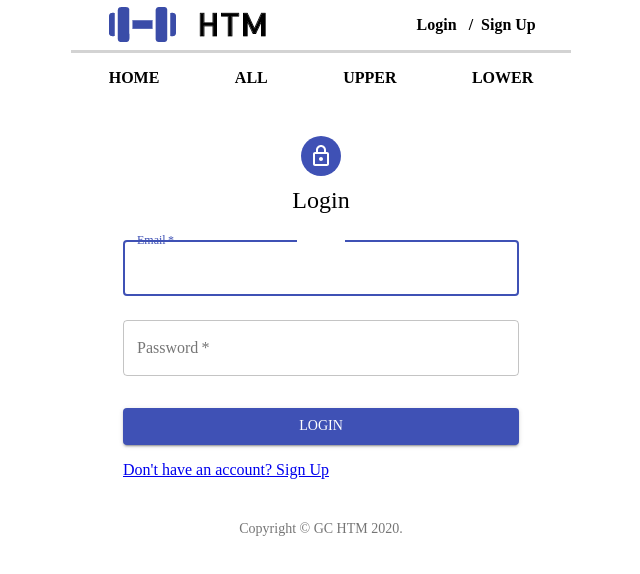
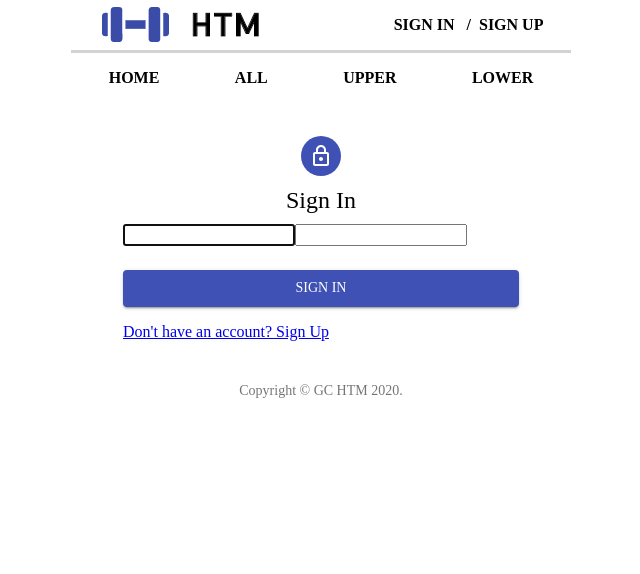
Before and after one commit to GC-P-Project/HTM-Front, a React (Create React App) app: page /#/login in a window 1280 px wide. Shown: the top 574 px of the page, without its empty margins (319-959 px from the left). Built offline with nearby package versions, Linux system fonts and the light colour scheme; a web font is replaced by a local one.

Commit message:
modified: 서버 연결 위해 login signup 수정

```diff
--- a/public/index.html
+++ b/public/index.html
@@ -2,11 +2,11 @@
 <html lang="ko">
     <head>
         <meta charset="utf-8" />
-        <title>GC P Project</title>
+        <title>HTM</title>
         <link rel="stylesheet" href="index.css" />
     </head>
     <body>
-        <noscript>GC P Project</noscript>
+        <noscript>HTM</noscript>
         <div id="root"></div>
     </body>
 </html>
--- a/src/components/login/LoginWrap.js
+++ b/src/components/login/LoginWrap.js
@@ -1,14 +1,8 @@
-import React from "react";
+import React, {useState, useEffect} from "react";
 import { Link } from "react-router-dom";
-import Avatar from "@material-ui/core/Avatar";
-import Button from "@material-ui/core/Button";
-import TextField from "@material-ui/core/TextField";
-import Grid from "@material-ui/core/Grid";
+import { TextField, Typography } from "@material-ui/core";
 import LockOutlinedIcon from "@material-ui/icons/LockOutlined";
-import Typography from "@material-ui/core/Typography";
-import { makeStyles } from "@material-ui/core/styles";
-import { MuiThemeProvider, createMuiTheme } from "@material-ui/core/styles";
-import Container from "@material-ui/core/Container";
+import { Avatar, Button, Container, createMuiTheme, Grid, makeStyles, MuiThemeProvider, } from "@material-ui/core";
 
 const backgroundTheme = createMuiTheme({
     palette: {
@@ -17,7 +11,7 @@ const backgroundTheme = createMuiTheme({
         },
     },
     typography: {
-        fontFamily: 'LotteMartDream',
+        fontFamily: "LotteMartDream",
     },
 });
 
@@ -44,6 +38,68 @@ const useStyles = makeStyles((theme) => ({
 function LoginWrap() {
     const classes = useStyles();
 
+    const loginActive = window.sessionStorage.getItem("email");
+    const loginFlag = loginActive !== null ? true : false;
+
+    const [email, setEmail] = useState("");
+    const [password, setPassword] = useState("");
+
+    const changeInput = (e) => {
+        let type = e.target.className;
+        if (type === "email") {
+            setEmail(e.target.value);
+        } else {
+            setPassword(e.target.value);
+        }
+    };
+
+    useEffect(() => {
+        if (loginFlag) {
+            window.history.go(-1);
+        }
+    }, []);
+
+    const enterKey = () => {
+        if (window.event.keyCode === 13) {
+            LoginSubmit();
+        }
+    };
+
+    const sessionSave = (seesionName, sessionData) => {
+        window.sessionStorage.setItem(seesionName, sessionData);
+    };
+
+    const LoginSubmit = async () => {
+        if (email && password !== "") {
+            const response = await fetch("http://54.180.123.156:8080/user/signIn", {
+                method: "POST",
+                headers: {
+                    "Content-Type": "application/json",
+                },
+                body: JSON.stringify({
+                    email: email,
+                    password: password,
+                }),
+            })
+                .then(async (response) => {
+                    const response_json = await response.json();
+                    const member = response_json.user[0];
+                    sessionSave("email", member["email"]);
+                })
+                .then(() => {
+                    alert("로그인에 성공하셨습니다.");
+                    window.history.go(0);
+                })
+                .catch((e) => {
+                    alert("로그인에 실패하셨습니다.");
+                    console.log(e);
+                });
+            return response;
+        } else {
+            alert("Email&Password를 입력해 주세요.");
+        }
+    };
+
     return (
         <MuiThemeProvider theme={backgroundTheme}>
             <Container component="main" maxWidth="xs">
@@ -52,13 +108,13 @@ function LoginWrap() {
                         <LockOutlinedIcon />
                     </Avatar>
                     <Typography component="h1" variant="h5">
-                        Login
+                        Sign In
                     </Typography>
-                    <form className={classes.form} noValidate>
-                        <TextField variant="outlined" margin="normal" required fullWidth id="email" label="Email" name="email" autoComplete="email" autoFocus />
-                        <TextField variant="outlined" margin="normal" required fullWidth name="password" label="Password" type="password" id="password" autoComplete="current-password" />
-                        <Button type="submit" fullWidth variant="contained" color="primary" className={classes.submit}>
-                            Login
+                    <form className={classes.form} noValidate onKeyUp={enterKey}>
+                        <input variant="standard" margin="normal" required fullWidth id="email" label="Email" name="email" autoFocus type="email" autoComplete="email" className={"email"} onChange={changeInput} />
+                        <input variant="standard" margin="normal" required fullWidth id="password" label="Password" name="password" type="password" autoComplete="password" className={"password"} onChange={changeInput} />
+                        <Button variant="contained" type="submit" fullWidth color="primary" className={classes.submit} onClick = {LoginSubmit}>
+                            SIGN IN
                         </Button>
                         <Grid container>
                             <Grid item>
--- a/src/components/singup/SignupWrap.js
+++ b/src/components/singup/SignupWrap.js
@@ -1,16 +1,7 @@
 import React from "react";
 import { Link } from "react-router-dom";
-import Avatar from "@material-ui/core/Avatar";
-import Button from "@material-ui/core/Button";
-import TextField from "@material-ui/core/TextField";
-import FormControlLabel from "@material-ui/core/FormControlLabel";
-import Checkbox from "@material-ui/core/Checkbox";
-import Grid from "@material-ui/core/Grid";
 import LockOutlinedIcon from "@material-ui/icons/LockOutlined";
-import Typography from "@material-ui/core/Typography";
-import { makeStyles } from "@material-ui/core/styles";
-import { MuiThemeProvider, createMuiTheme } from "@material-ui/core/styles";
-import Container from "@material-ui/core/Container";
+import { Avatar, Button, Checkbox, Container, createMuiTheme, FormControlLabel, Grid, makeStyles, MuiThemeProvider, TextField, Typography } from "@material-ui/core";
 
 const backgroundTheme = createMuiTheme({
     palette: {
@@ -19,7 +10,7 @@ const backgroundTheme = createMuiTheme({
         },
     },
     typography: {
-        fontFamily: 'LotteMartDream',
+        fontFamily: "LotteMartDream",
     },
 });
 
@@ -59,7 +50,7 @@ function SignupWrap() {
                     <form className={classes.form} noValidate>
                         <Grid container spacing={2}>
                             <Grid item xs={12}>
-                                <TextField variant="outlined" required fullWidth id="name" label="Name" name="name" autoComplete="name" />
+                                <TextField variant="standard" required fullWidth id="name" label="Name" name="name" autoComplete="name" />
                             </Grid>
                             <Grid item xs={6}>
                                 <FormControlLabel control={<Checkbox value="allowExtraEmails" color="primary" />} label="Male" />
@@ -68,28 +59,28 @@ function SignupWrap() {
                                 <FormControlLabel control={<Checkbox value="allowExtraEmails" color="primary" />} label="Female" />
                             </Grid>
                             <Grid item xs={6}>
-                                <TextField variant="outlined" required fullWidth id="height" label="Height (cm)" name="height" autoComplete="height" />
+                                <TextField variant="standard" required fullWidth id="height" label="Height (cm)" name="height" autoComplete="height" />
                             </Grid>
                             <Grid item xs={6}>
-                                <TextField variant="outlined" required fullWidth id="weight" label="Weight (kg)" name="weight" autoComplete="weight" />
+                                <TextField variant="standard" required fullWidth id="weight" label="Weight (kg)" name="weight" autoComplete="weight" InputAdornment="Kg"/>
                             </Grid>
                             <Grid item xs={12}>
-                                <TextField variant="outlined" required fullWidth id="age" label="Age" name="age" autoComplete="age" />
+                                <TextField variant="standard" required fullWidth id="age" label="Age" name="age" autoComplete="age" />
                             </Grid>
                             <Grid item xs={12}>
-                                <TextField variant="outlined" required fullWidth id="email" label="Email" name="email" autoComplete="email" />
+                                <TextField variant="standard" required fullWidth id="email" label="Email" name="email" autoComplete="email" />
                             </Grid>
                             <Grid item xs={12}>
-                                <TextField variant="outlined" required fullWidth name="password" label="Password" type="password" id="password" autoComplete="current-password" />
+                                <TextField variant="standard" required fullWidth name="password" label="Password" type="password" id="password" autoComplete="current-password" />
                             </Grid>
                         </Grid>
                         <Button type="submit" fullWidth variant="contained" color="primary" className={classes.submit}>
-                            Sign Up
+                            SIGN UP
                         </Button>
                         <Grid container justify="flex-end">
                             <Grid item>
                                 <Link to="/login" variant="body2">
-                                    Already have an account? Login
+                                    Already have an account? Sign In
                                 </Link>
                             </Grid>
                         </Grid>
--- a/src/pages/Header.js
+++ b/src/pages/Header.js
@@ -9,15 +9,15 @@ const Header = () => {
             <StyledHeader className="HeaderFont">
                 <div>
                     <Link to="/">
-                        <button><img src={logo}></img></button>
+                        <button><img src={logo} alt="HTM logo"></img></button>
                     </Link>
                 </div>
                 <div>
                     <Link to="/login">
-                        <button>Login</button>
+                        <button>SIGN IN</button>
                     </Link>
                     <Link to="/signup">
-                        <button>/&nbsp; Sign Up</button>
+                        <button>/&nbsp; SIGN UP</button>
                     </Link>
                 </div>
             </StyledHeader>
```
Also changed, not shown: 2 other files (tests, documents, lock files or other folders).
